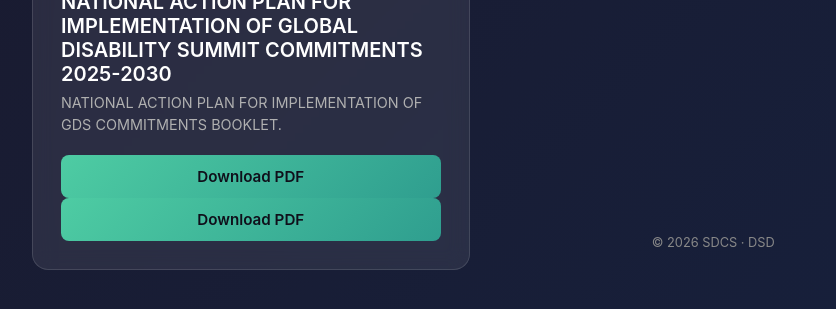
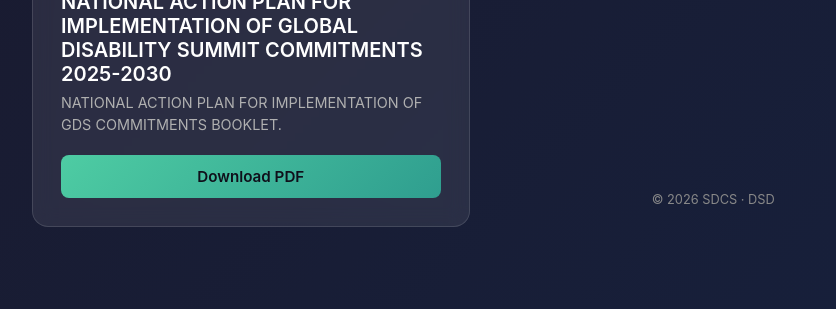
Before and after one commit to maxallday/sdsd_dsd_docs, a plain HTML site: page index.html in a window 1280 px wide. Shown: the part 279-588 px from the top of the page, without its empty margins (158-994 px from the left). Drawn offline with Linux system fonts and the light colour scheme.

Commit message:
Comment out PDF download link in index.html
Comment out the download link for the PDF in index.html.

```diff
--- a/index.html
+++ b/index.html
@@ -140,7 +140,7 @@
       <h3 class="doc-title">NATIONAL ACTION PLAN FOR IMPLEMENTATION OF GLOBAL DISABILITY SUMMIT COMMITMENTS 2025-2030</h3>
       <p class="doc-desc">NATIONAL ACTION PLAN FOR IMPLEMENTATION OF GDS COMMITMENTS BOOKLET.</p>
       <a class="btn" href="https://raw.githubusercontent.com/maxallday/sdsd_dsd_docs/main/action_plan_cs_target_2026.pdf">Download PDF</a>
-      <a class="btn" href="https://raw.githubusercontent.com/maxallday/sdsd_dsd_docs/main/action_plan_cs_target_2026.pdf" download>Download PDF</a>
+    <!--  <a class="btn" href="https://raw.githubusercontent.com/maxallday/sdsd_dsd_docs/main/action_plan_cs_target_2026.pdf" download>Download PDF</a>-->
 
     </div>
   <footer>
```
